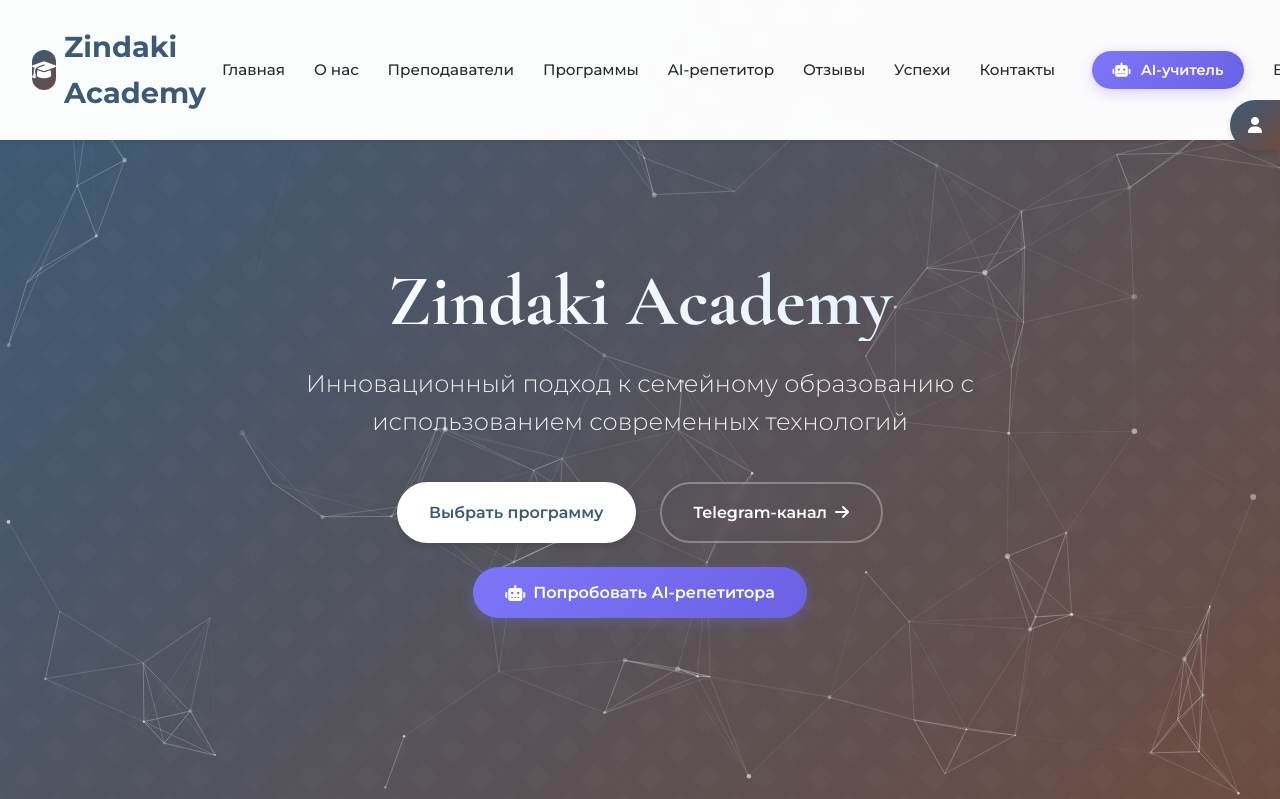
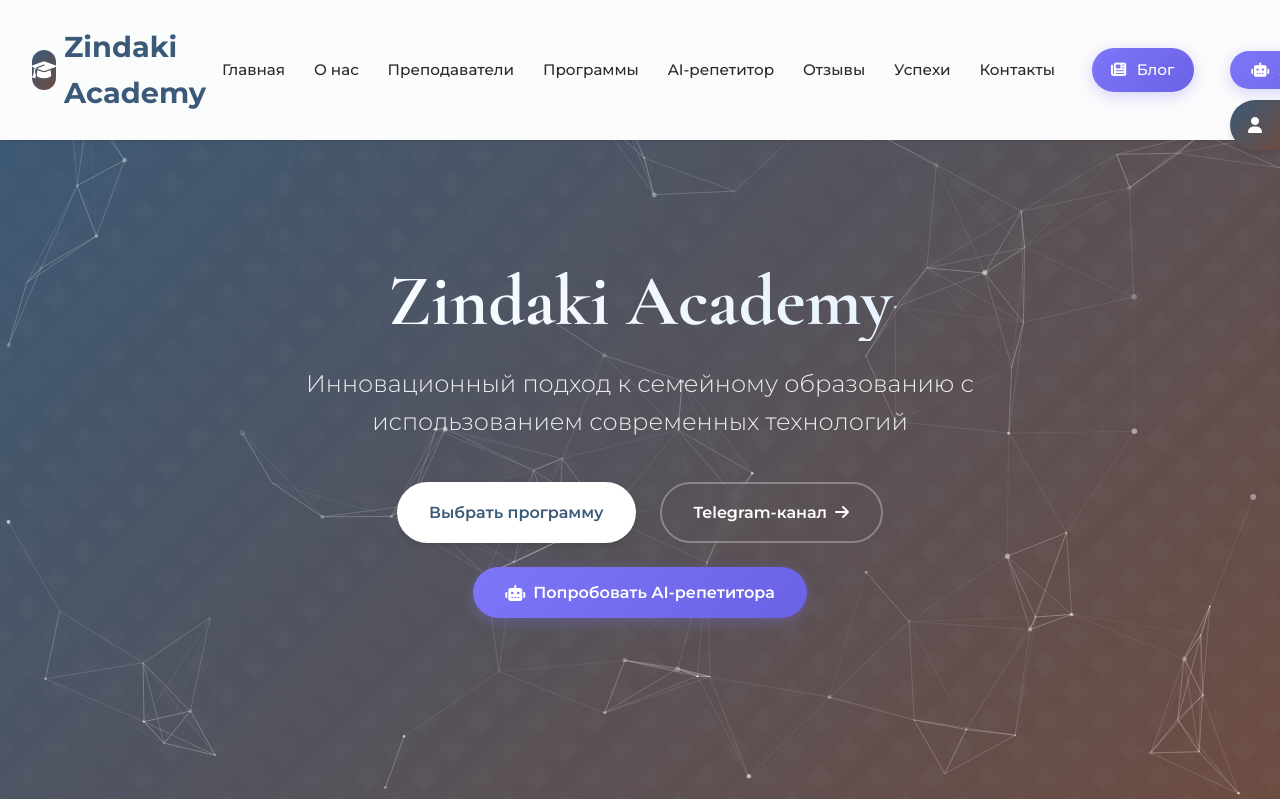
Before and after one commit to Chamele-on-off/zindaki_academy, a Flask app: page / in a window 1280 px wide. Shown: the top 799 px of the page. Run offline with Flask 3, Linux system fonts and the light colour scheme.

Commit message:
Update index.html

```diff
--- a/templates/index.html
+++ b/templates/index.html
@@ -161,6 +161,34 @@
             width: 100%;
         }
 
+        /* Специальная кнопка для блога в навигации */
+        .nav-blog-button {
+            background: linear-gradient(135deg, #7E76F9 0%, #6A61E5 100%);
+            color: white !important;
+            padding: 0.6rem 1.2rem !important;
+            border-radius: var(--rounded-full) !important;
+            margin-left: 0.5rem !important;
+            box-shadow: 0 4px 15px rgba(126, 118, 249, 0.3) !important;
+            transition: all 0.3s ease;
+            border: none;
+            cursor: pointer;
+            font-size: 0.9rem;
+            font-weight: 600;
+            white-space: nowrap;
+            text-decoration: none !important;
+            display: inline-block;
+        }
+
+        .nav-blog-button:hover {
+            transform: translateY(-2px) !important;
+            box-shadow: 0 6px 20px rgba(126, 118, 249, 0.4) !important;
+            color: white !important;
+        }
+
+        .nav-blog-button i {
+            margin-right: 0.4rem;
+        }
+
         /* Специальная кнопка для AI-учителя в навигации */
         .nav-ai-button {
             background: var(--gradient-ai);
@@ -1395,7 +1423,8 @@
                 font-size: 0.85rem;
             }
 
-            .nav-ai-button {
+            .nav-ai-button,
+            .nav-blog-button {
                 padding: 0.5rem 1rem;
                 font-size: 0.8rem;
             }
@@ -1469,7 +1498,8 @@
                 margin-bottom: 30px;
             }
 
-            .nav-ai-button {
+            .nav-ai-button,
+            .nav-blog-button {
                 margin: 0;
                 width: 100%;
                 text-align: center;
@@ -1553,6 +1583,10 @@
             <a href="#testimonials">Отзывы</a>
             <a href="#success">Успехи</a>
             <a href="#contact">Контакты</a>
+            <!-- КНОПКА БЛОГА -->
+            <a href="/blog" class="nav-blog-button">
+                <i class="fas fa-newspaper"></i> Блог
+            </a>
             <button class="nav-ai-button" id="navAiButton" title="Перейти на сайт AI-учителя">
                 <i class="fas fa-robot"></i> AI-учитель
             </button>
@@ -1582,6 +1616,7 @@
             <li><a href="#" id="loginLink"><i class="fas fa-sign-in-alt"></i> Войти</a></li>
             <li><a href="/dashboard" id="dashboardLink" style="display: none;"><i class="fas fa-user"></i> Личный кабинет</a></li>
             <li><a href="#" id="logoutLink" style="display: none;"><i class="fas fa-sign-out-alt"></i> Выйти</a></li>
+            <li><a href="/blog" id="blogLink"><i class="fas fa-newspaper"></i> Блог</a></li>
             <li><a href="#" id="openAiTeacherSite"><i class="fas fa-robot"></i> AI-репетитор</a></li>
         </ul>
     </div>
@@ -2088,6 +2123,7 @@
                         <li><a href="mailto:info@zindakiacademy.ru">info@zindakiacademy.ru</a></li>
                         <li><a href="https://ai.zindaki-edu.ru" target="_blank">AI-репетитор</a></li>
                         <li><a href="https://t.me/zindakiequipe">Telegram-канал</a></li>
+                        <li><a href="/blog">Блог</a></li>
                         <li><a href="#contact">Форма обратной связи</a></li>
                     </ul>
                 </div>
@@ -2630,6 +2666,15 @@
                 }
             }
         });
+
+        // Добавляем ссылку на блог в панели пользователя
+        const blogLink = document.getElementById('blogLink');
+        if (blogLink) {
+            blogLink.addEventListener('click', function(e) {
+                e.preventDefault();
+                window.location.href = '/blog';
+            });
+        }
     </script>
 </body>
 </html>
```
